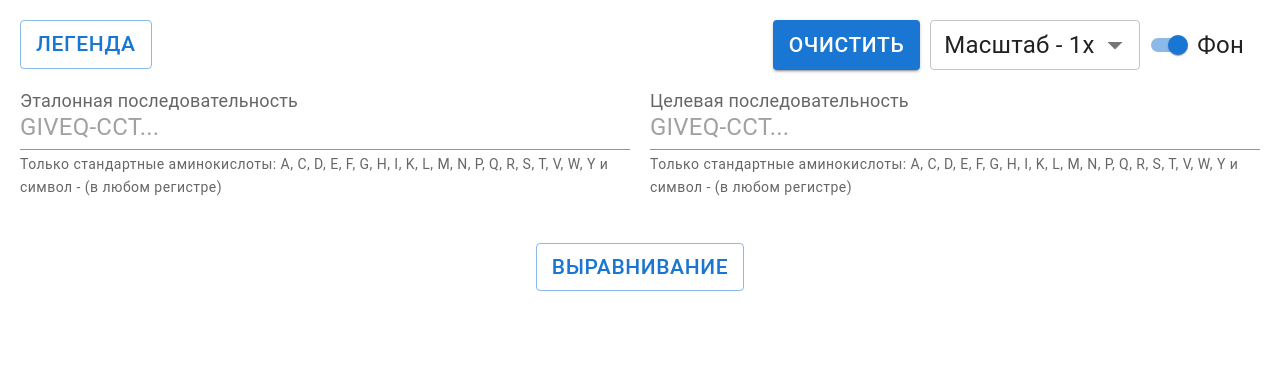
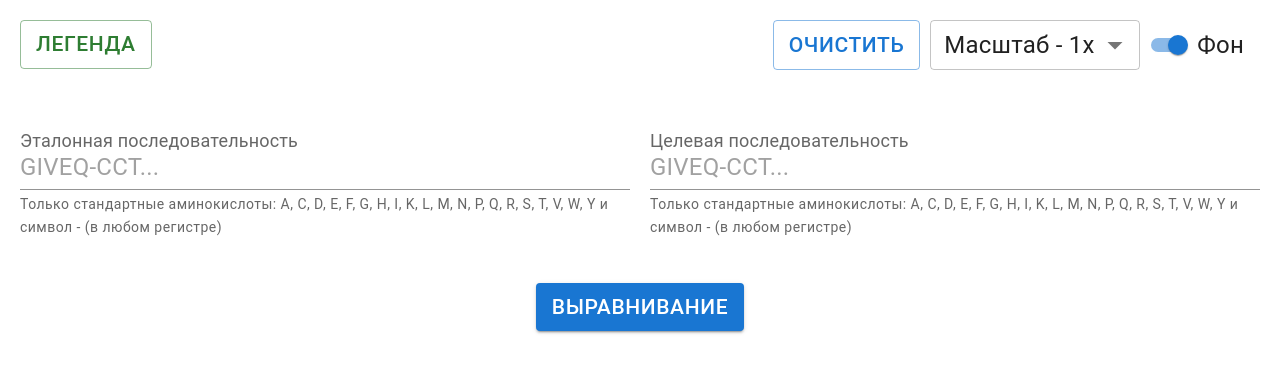
Before and after one commit to AndreiReznikov/amino, a React (Create React App) app: page / in a window 1280 px wide. Shown: the top 372 px of the page. Built offline with nearby package versions, Linux system fonts and the light colour scheme; the HTML template or start-up script is replaced by a standard one.

Commit message:
fixed styles

```diff
--- a/src/components/ActionsPanel/ActionsPanel.tsx
+++ b/src/components/ActionsPanel/ActionsPanel.tsx
@@ -29,7 +29,7 @@ export const ActionsPanel: React.FC<ActionsPanelProps> = ({
 }) => {
   return (
     <div className={styles.actionsPanelContainer}>
-      <Button onClick={onReset} type="reset" variant="contained">
+      <Button onClick={onReset} type="reset" variant="outlined">
         Очистить
       </Button>
       <Select
--- a/src/components/Legend/Legend.tsx
+++ b/src/components/Legend/Legend.tsx
@@ -21,6 +21,7 @@ export const Legend: React.FC = memo(() => {
           ref={buttonRef}
           variant="outlined"
           onClick={handleLegendButtonClick}
+          color="success"
         >
           Легенда
         </Button>
--- a/src/components/SequencesForm/SequencesForm.module.css
+++ b/src/components/SequencesForm/SequencesForm.module.css
@@ -4,7 +4,6 @@
   align-items: center;
   gap: 20px;
   width: 100%;
-  padding: 20px;
 }
 
 .configurationPanelContainer {
@@ -17,6 +16,7 @@
   display: flex;
   gap: 20px;
   width: 100%;
+  margin-top: 40px;
 
   @media (max-width: 680px) {
     flex-direction: column;
--- a/src/components/SequencesForm/SequencesForm.tsx
+++ b/src/components/SequencesForm/SequencesForm.tsx
@@ -77,7 +77,7 @@ export const SequencesForm: React.FC<SequencesFormProps> = ({
           <SequenceInputFields fields={FIELDS_OPTIONS} />
         </div>
 
-        <Button type="submit" variant="outlined">
+        <Button type="submit" variant="contained">
           Выравнивание
         </Button>
       </form>
--- a/src/pages/SequencesPage/SequencesPage.module.css
+++ b/src/pages/SequencesPage/SequencesPage.module.css
@@ -1,7 +1,12 @@
+.container {
+  padding: 20px;
+}
+
 .sequencesContainer {
   display: flex;
   justify-content: center;
   align-items: center;
+  margin-top: 20px;
 }
 
 .sequencesWrapper {
--- a/src/pages/SequencesPage/SequencesPage.tsx
+++ b/src/pages/SequencesPage/SequencesPage.tsx
@@ -104,7 +104,7 @@ export const SequencesPage: React.FC = () => {
   ]);
 
   return (
-    <>
+    <div className={styles.container}>
       <SequencesForm
         onSubmit={handleFormSubmit}
         onSelect={handleSequenceSizeChange}
@@ -123,6 +123,6 @@ export const SequencesPage: React.FC = () => {
           />
         </div>
       </div>
-    </>
+    </div>
   );
 };
```
